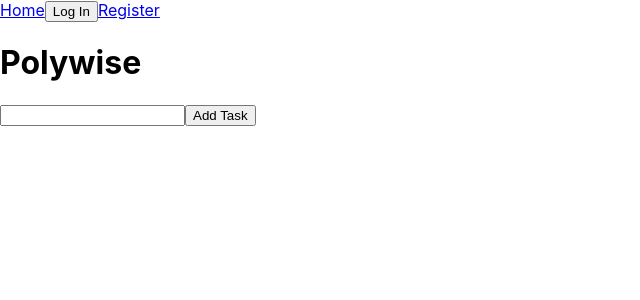
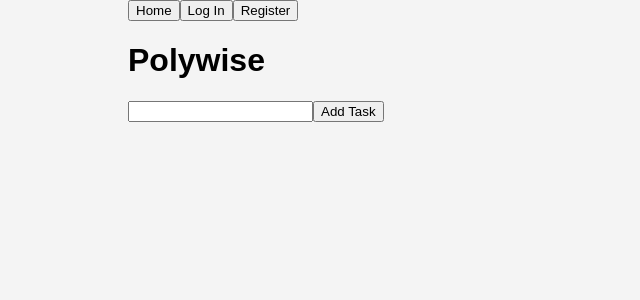
Before and after one commit to mattpiccolella/bluepeak, a React (Create React App) app in the folder frontend/: page /add-todo in a window 1280 px wide. Shown: the top 300 px of the page, without its empty margins (0-640 px from the left). Built offline with nearby package versions, Linux system fonts and the light colour scheme; no server answers.

Commit message:
Some basic visual upgrades

```diff
--- a/frontend/src/App.js
+++ b/frontend/src/App.js
@@ -14,6 +14,7 @@ import './assets/styles/App.css';
 
 function App() {
   return (
+    <div class="container">
       <AuthProvider>
         <TodoProvider>
           <Router>
@@ -32,6 +33,7 @@ function App() {
           </Router>
         </TodoProvider>
       </AuthProvider>
+    </div>
   );
 }
 
--- a/frontend/src/assets/styles/App.css
+++ b/frontend/src/assets/styles/App.css
@@ -1,38 +1,63 @@
-.App {
-  text-align: center;
+body {
+  font-family: Arial, sans-serif;
+  margin: 0;
+  padding: 0;
+  background-color: #f4f4f4;
 }
 
-.App-logo {
-  height: 40vmin;
-  pointer-events: none;
+.container {
+  width: 80%;
+  margin: auto;
+  overflow: hidden;
 }
 
-@media (prefers-reduced-motion: no-preference) {
-  .App-logo {
-    animation: App-logo-spin infinite 20s linear;
-  }
+header {
+  background: #333;
+  color: white;
+  padding-top: 30px;
+  min-height: 70px;
+  border-bottom: #bbb 1px solid;
 }
 
-.App-header {
-  background-color: #282c34;
-  min-height: 100vh;
-  display: flex;
-  flex-direction: column;
-  align-items: center;
-  justify-content: center;
-  font-size: calc(10px + 2vmin);
-  color: white;
+header a {
+  color: #fff;
+  text-decoration: none;
+  text-transform: uppercase;
+  font-size: 16px;
 }
 
-.App-link {
-  color: #61dafb;
+header ul {
+  padding: 0;
+  margin: 0;
+  list-style: none;
+  overflow: hidden;
 }
 
-@keyframes App-logo-spin {
-  from {
-    transform: rotate(0deg);
-  }
-  to {
-    transform: rotate(360deg);
-  }
+header li {
+  float: left;
+  display: inline;
+  padding: 0 20px 0 20px;
 }
+
+header #branding {
+  float: left;
+}
+
+header #branding h1 {
+  margin: 0;
+}
+
+header nav {
+  float: right;
+  margin-top: 10px;
+}
+
+header .highlight, header .current a {
+  color: #e8491d;
+  font-weight: bold;
+}
+
+header a:hover {
+  color: #ffffff;
+  font-weight: bold;
+}
--- a/frontend/src/components/Nav.js
+++ b/frontend/src/components/Nav.js
@@ -9,18 +9,18 @@ function Nav() {
     <nav>
     { isLoggedIn ? (
         <>
-            <Link to="/">Home</Link>
-            <Link to="/chat">Chat</Link>
-            <Link to="/chat-history" >Chat History</Link>
-            <Link to="/add-todo">Add Todo</Link>
-            <Link to="/user-profile">User Profile</Link>
+            <Link to="/"><button>Home</button></Link>
+            <Link to="/chat"><button>Chat</button></Link>
+            <Link to="/chat-history" ><button>Chat History</button></Link>
+            <Link to="/add-todo"><button>Add Todo</button></Link>
+            <Link to="/user-profile"><button>User Profile</button></Link>
             <AuthButton />
         </>
     ) : (
         <>
-            <Link to="/">Home</Link>
+            <Link to="/"><button>Home</button></Link>
             <AuthButton />
-            <Link to="/register">Register</Link>
+            <Link to="/register"><button>Register</button></Link>
         </>
     )
     }
--- a/frontend/src/components/TodoForm.js
+++ b/frontend/src/components/TodoForm.js
@@ -8,7 +8,6 @@ function TodoForm() {
   const handleSubmit = (e) => {
     e.preventDefault();
     if (text) {
-        debugger;
         dispatch({ type: 'ADD_TODO', payload: text });
         setText('');
     }
--- a/frontend/src/contexts/AuthContext.js
+++ b/frontend/src/contexts/AuthContext.js
@@ -1,5 +1,5 @@
 // AuthContext.js
-import React, { createContext, useState, useContext } from 'react';
+import React, { createContext, useState } from 'react';
 
 export const AuthContext = createContext(null);
 
```
Lines whose indentation alone changed are shown as unchanged.
